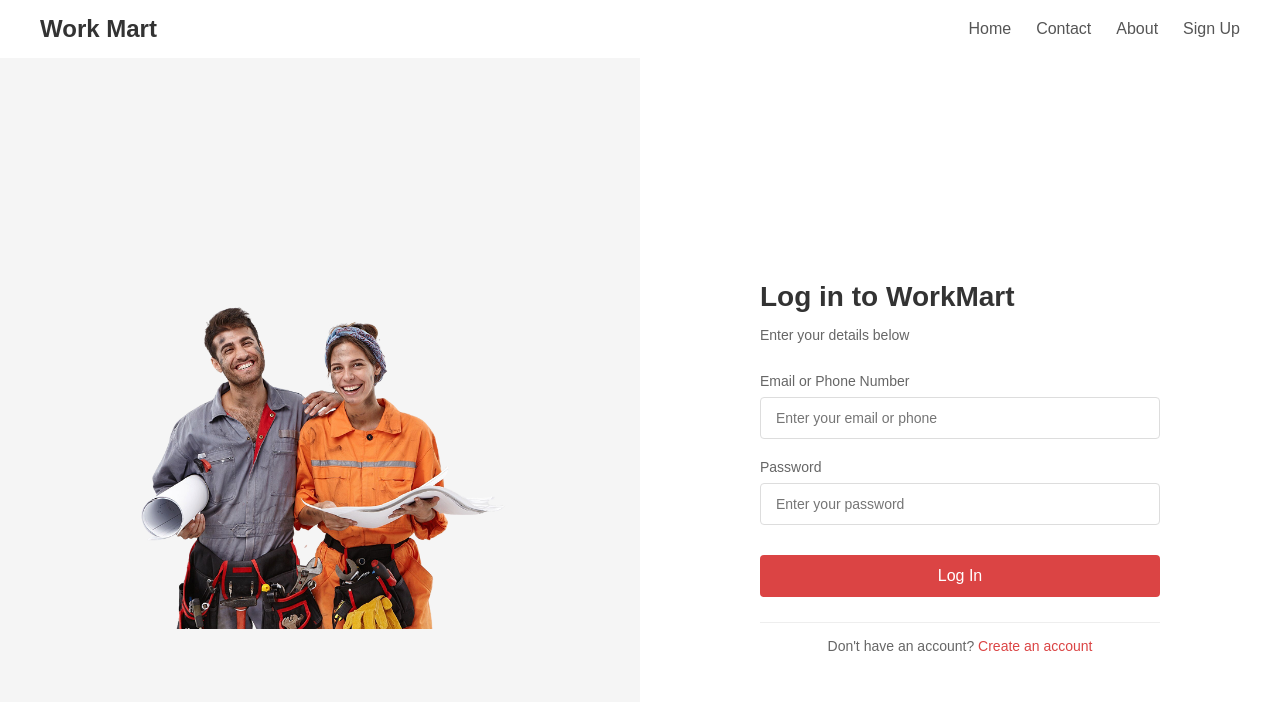
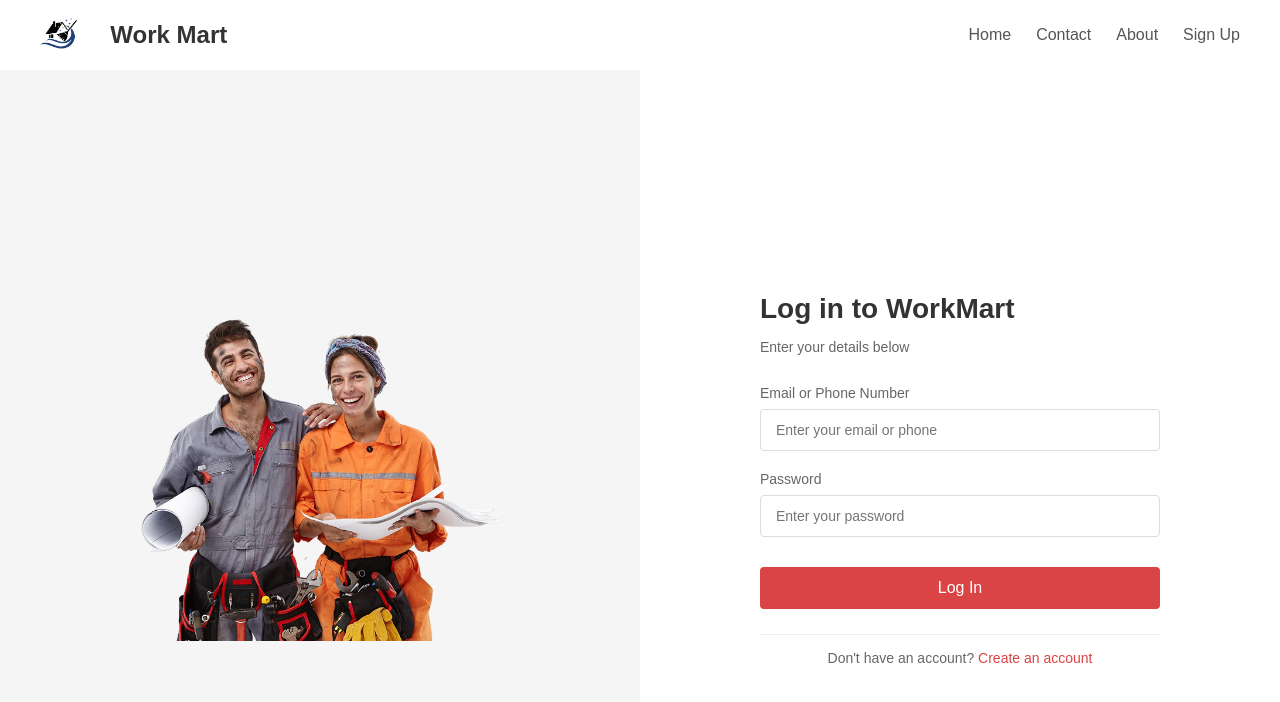
Before and after one commit to Fathir2001/workmart, a React (Create React App) app in the folder frontend/: page /login in a window 1280 px wide. Shown: the top 702 px of the page. Built offline with nearby package versions, Linux system fonts and the light colour scheme.

Commit message:
Refactor code structure for improved readability and maintainability

```diff
--- a/frontend/src/components/Navbar2.js
+++ b/frontend/src/components/Navbar2.js
@@ -2,6 +2,7 @@ import React, { useState, useEffect, useRef } from 'react';
 import { useNavigate } from 'react-router-dom';
 import { FaUser, FaSignOutAlt } from 'react-icons/fa';
 import '../styles/Navbar2.css';
+import Logo from '../Images/workmart_logo.png'
 
 const NavBar2 = () => {
   const [isLoggedIn, setIsLoggedIn] = useState(false);
@@ -85,7 +86,10 @@ const NavBar2 = () => {
   return (
     <nav className="navbar">
       <div className="navbar-container">
-        <div className="navbar-brand">Work Mart</div>
+        <div className="navbar-brand">
+          <img src={Logo} alt="Work Mart Logo" className="navbar-logo" />
+          Work Mart
+        </div>
 
         <div className="navbar-links">
           <a href="/" className="nav-link">Home</a>
--- a/frontend/src/styles/Navbar2.css
+++ b/frontend/src/styles/Navbar2.css
@@ -15,9 +15,16 @@
 }
 
 .navbar-brand {
+  display: flex;
+  align-items: center;
   font-size: 24px;
   font-weight: bold;
   color: #333333;
+}
+
+.navbar-logo {
+  height: 40px; /* Adjust the size as needed */
+  margin-right: 30px;
 }
 
 .navbar-links {
```
Also changed, not shown: frontend/src/Images/workmart_logo.png (added).
